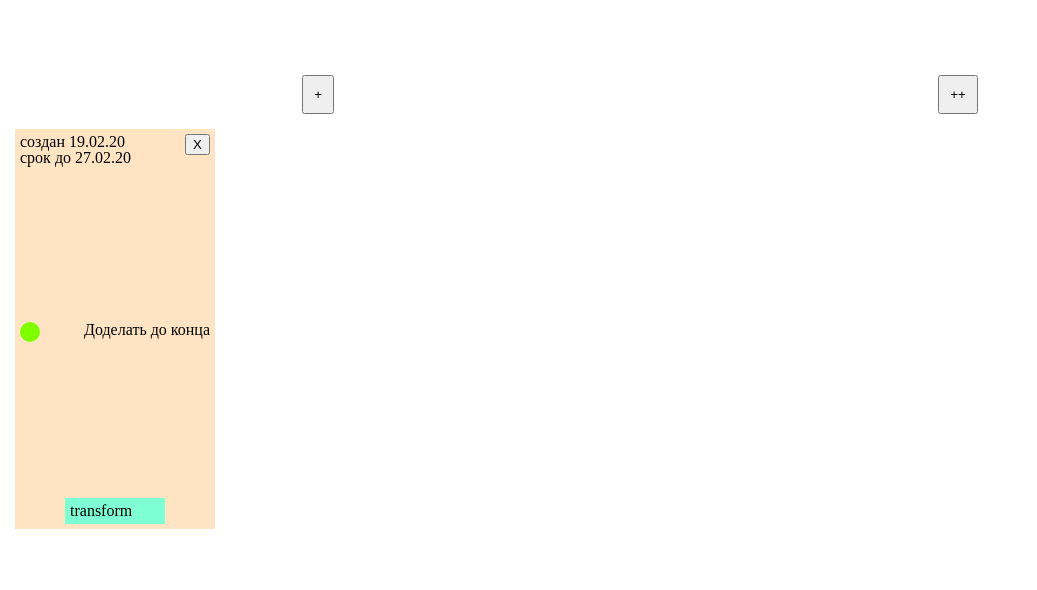
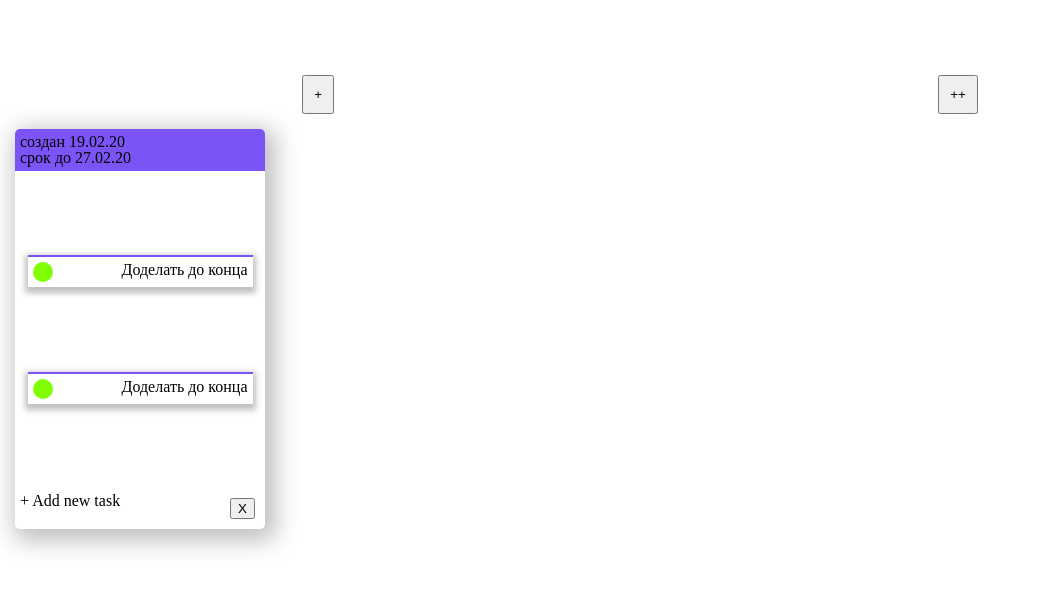
Before and after one commit to Disasster27/toDo, a website built with webpack: page src/index.html in a window 1280 px wide. Shown: the whole page, without its empty margins (0-1037 px from the left). Built offline with nearby package versions, Linux system fonts and the light colour scheme; files whose address does not match are found by name.

Commit message:
todo bem

```diff
--- a/src/index.html
+++ b/src/index.html
@@ -9,22 +9,20 @@
 <body>
 
 	<div>
-		<div class="newTodo">
-			<button class="newTodo_button">+</button>
-			<button class="newTodo_button">++</button>
+		<div class="menu">
+			<button class="menu__button">+</button>
+			<button class="menu__button">++</button>
 		</div>
-		<did class="todoContainer">
+		<did class="todo-container">
 			<div class="todo">
-				<div class="todo_header">
-					<div class="todo_data">
+				<div class="todo__header">
+					<div class="todo__data">
 						<p>создан <span>19.02.20</span></p>
 						<p>срок до <span>27.02.20</span></p>
 					</div>
-					<div class="todo_deleteButton">
-						<button>X</button>
-					</div>
+
 				</div>
-				<div class="todo_task">
+				<div class="todo__task">
 					<div class="marker">
 
 					</div>
@@ -32,8 +30,21 @@
 						<p>Доделать до конца</p>
 					</div>
 				</div>
-				<div class="todo_transform">
-					transform
+				<div class="todo__task">
+					<div class="marker">
+
+					</div>
+					<div class="title">
+						<p>Доделать до конца</p>
+					</div>
+				</div>
+				<div class="todo__footer">
+					<div>
+						+ Add new task
+					</div>
+					<div class="todo__delete-button">
+						<button>X</button>
+					</div>
 				</div>
 			</div>
 		</did>
--- a/src/scss/main.scss
+++ b/src/scss/main.scss
@@ -1,37 +1,59 @@
 @import "../css/reset";
 
-.newTodo {
+.menu {
 	display: flex;
 	justify-content: space-around;
 	margin-top: 75px;
+	&__button {
+		padding: 10px;
+	}
 }
 
-.newTodo_button {
-	padding: 10px;
-}
-
-.todoContainer {
+.todo-container {
 	display: flex;
 	padding: 15px;
 }
 
 .todo {
-	width: 200px;
+	width: 250px;
 	height: 400px;
-	background-color: bisque;
+	background-color: #fff;
 	display: flex;
 	flex-direction: column;
 	justify-content: space-between;
-	padding: 5px;
-}
-.todo_header {
-	display: flex;
-	justify-content: space-between;
-}
+	box-shadow: 5px 6px 23px 6px rgba(0,0,0,.25);
+	border-radius: 5px;
+	overflow: hidden;
+	&__header {
+		display: flex;
+		justify-content: space-between;
+		background-color: #7c54f5;
+//		border-radius: 5px;
 
-.todo_task {
-	display: flex;
-	justify-content: space-between;
+	}
+	&__data {
+		margin: 5px;
+	}
+	&__delete-button {
+		margin: 5px;
+	}
+	&__task {
+		display: flex;
+		justify-content: space-between;
+		width: 90%;
+		margin: 0 auto;
+		border-top: 2px solid #7c54f5;
+		box-shadow: 0px 3px 6px 3px rgba(0,0,0,0.25);
+		padding: 5px;
+	}
+	&__footer {
+		width: 100%;
+		display: flex;
+		justify-content: space-between;
+		cursor: pointer;
+		padding: 5px;
+		margin: 0 auto;
+	}
 }
 
 .marker{
@@ -40,11 +62,3 @@
 	background-color: chartreuse;
 	border-radius: 50%;
 }
-
-.todo_transform {
-	width: 100px;
-	cursor: pointer;
-	background-color: aquamarine;
-	padding: 5px;
-	margin: 0 auto;
-}
```
